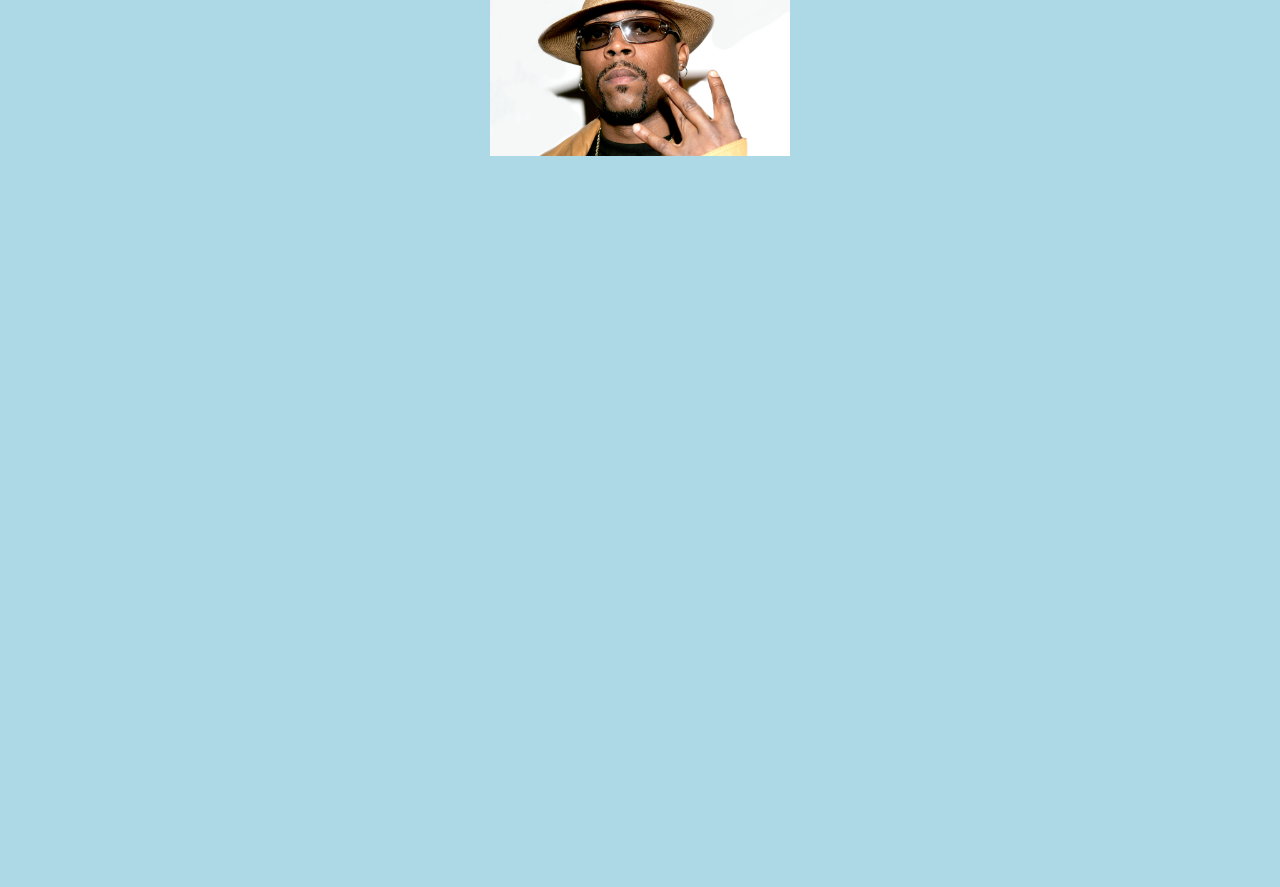
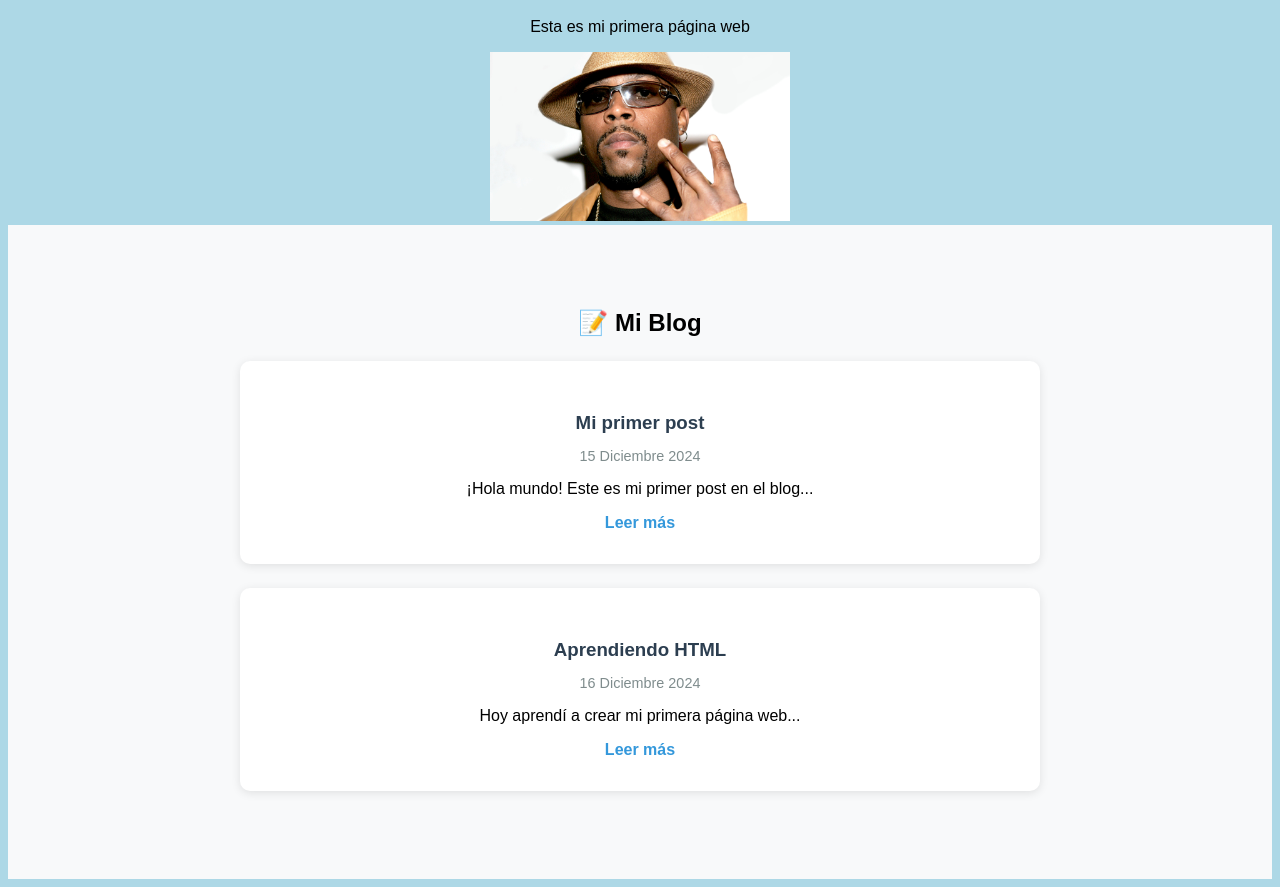
Before and after one commit to martimila34/pagina_personal, a plain HTML site: page index.html in a window 1280 px wide. Shown: the part 145-1032 px from the top of the page. Before the commit the page ends 800 px from the top, so only its background shows below. Drawn offline with Linux system fonts and the light colour scheme.

Commit message:
Add files via upload

```diff
--- a/index.html
+++ b/index.html
@@ -5,10 +5,43 @@
     <link rel="stylesheet" href="styles.css">
 </head>
 <body>
-    <h1>¡Hola! Soy el puto martinsons</h1>
-    <p>Esta es mi primera página web</p>
-    <img src="foto.jpeg" alt="foto" width="300">
+    <!-- MENÚ DE NAVEGACIÓN (NUEVO) -->
+    <nav>
+        <ul>
+            <li><a href="#inicio">Inicio</a></li>
+            <li><a href="#blog">Blog</a></li>
+        </ul>
+    </nav>
+
+    <!-- SECCIÓN INICIO -->
+    <section id="inicio">
+        <h1>¡Hola! Soy el puto martinsons</h1>
+        <p>Esta es mi primera página web</p>
+        <img src="foto.jpeg" alt="foto" width="300">
+    </section>
+
+    <!-- SECCIÓN BLOG -->
+    <section id="blog">
+        <h2>📝 Mi Blog</h2>
+        <div class="entradas-blog">
+            <!-- Entrada 1 -->
+            <article class="entrada">
+                <h3>Mi primer post</h3>
+                <p class="fecha">15 Diciembre 2024</p>
+                <p>¡Hola mundo! Este es mi primer post en el blog...</p>
+                <a href="#" class="leer-mas">Leer más</a>
+            </article>
+
+            <!-- Entrada 2 -->
+            <article class="entrada">
+                <h3>Aprendiendo HTML</h3>
+                <p class="fecha">16 Diciembre 2024</p>
+                <p>Hoy aprendí a crear mi primera página web...</p>
+                <a href="#" class="leer-mas">Leer más</a>
+            </article>
+        </div>
+    </section>
+
     <script src="script.js"></script>
 </body>
-
 </html>
--- a/script.js
+++ b/script.js
@@ -5,3 +5,35 @@ alert('¡Bienvenido a mi página!');
 document.body.onclick = function() {
     document.body.style.backgroundColor = 'pink';
 };
+
+// NAVEGACIÓN SUAVE PARA EL BLOG (NUEVO)
+document.querySelectorAll('nav a').forEach(anchor => {
+    anchor.addEventListener('click', function(e) {
+        e.preventDefault();
+        const target = document.querySelector(this.getAttribute('href'));
+        target.scrollIntoView({
+            behavior: 'smooth',
+            block: 'start'
+        });
+    });
+});
+
+// EFECTO AL PASAR MOUSE SOBRE ENTRADAS DEL BLOG (NUEVO)
+document.querySelectorAll('.entrada').forEach(entrada => {
+    entrada.addEventListener('mouseenter', function() {
+        this.style.transform = 'scale(1.02)';
+        this.style.transition = 'transform 0.3s ease';
+    });
+
+    entrada.addEventListener('mouseleave', function() {
+        this.style.transform = 'scale(1)';
+    });
+});
+
+// BOTÓN "LEER MÁS" (NUEVO)
+document.querySelectorAll('.leer-mas').forEach(boton => {
+    boton.addEventListener('click', function(e) {
+        e.preventDefault();
+        alert('¡Próximamente tendrás más contenido aquí! 📖');
+    });
+});
--- a/styles.css
+++ b/styles.css
@@ -8,3 +8,42 @@ h1 {
     color: navy;
     font-size: 40px;
 }
+/* ESTILOS DEL BLOG */
+#blog {
+    background: #f8f9fa;
+    padding: 4rem 2rem;
+}
+
+.entradas-blog {
+    max-width: 800px;
+    margin: 0 auto;
+}
+
+.entrada {
+    background: white;
+    padding: 2rem;
+    margin: 1.5rem 0;
+    border-radius: 10px;
+    box-shadow: 0 2px 10px rgba(0,0,0,0.1);
+}
+
+.entrada h3 {
+    color: #2c3e50;
+    margin-bottom: 0.5rem;
+}
+
+.fecha {
+    color: #7f8c8d;
+    font-size: 0.9em;
+    margin-bottom: 1rem;
+}
+
+.leer-mas {
+    color: #3498db;
+    text-decoration: none;
+    font-weight: bold;
+}
+
+.leer-mas:hover {
+    text-decoration: underline;
+}
```
